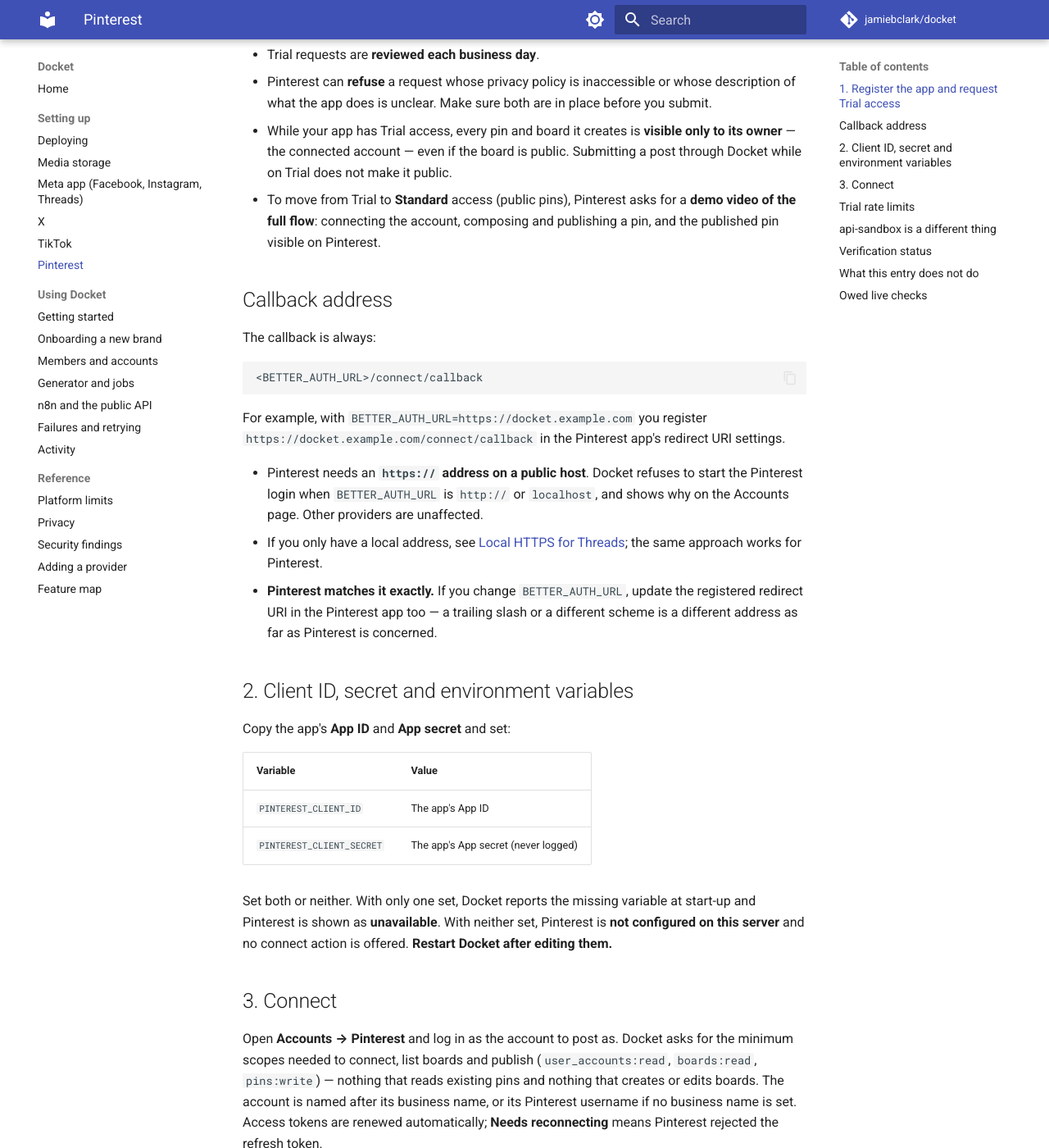
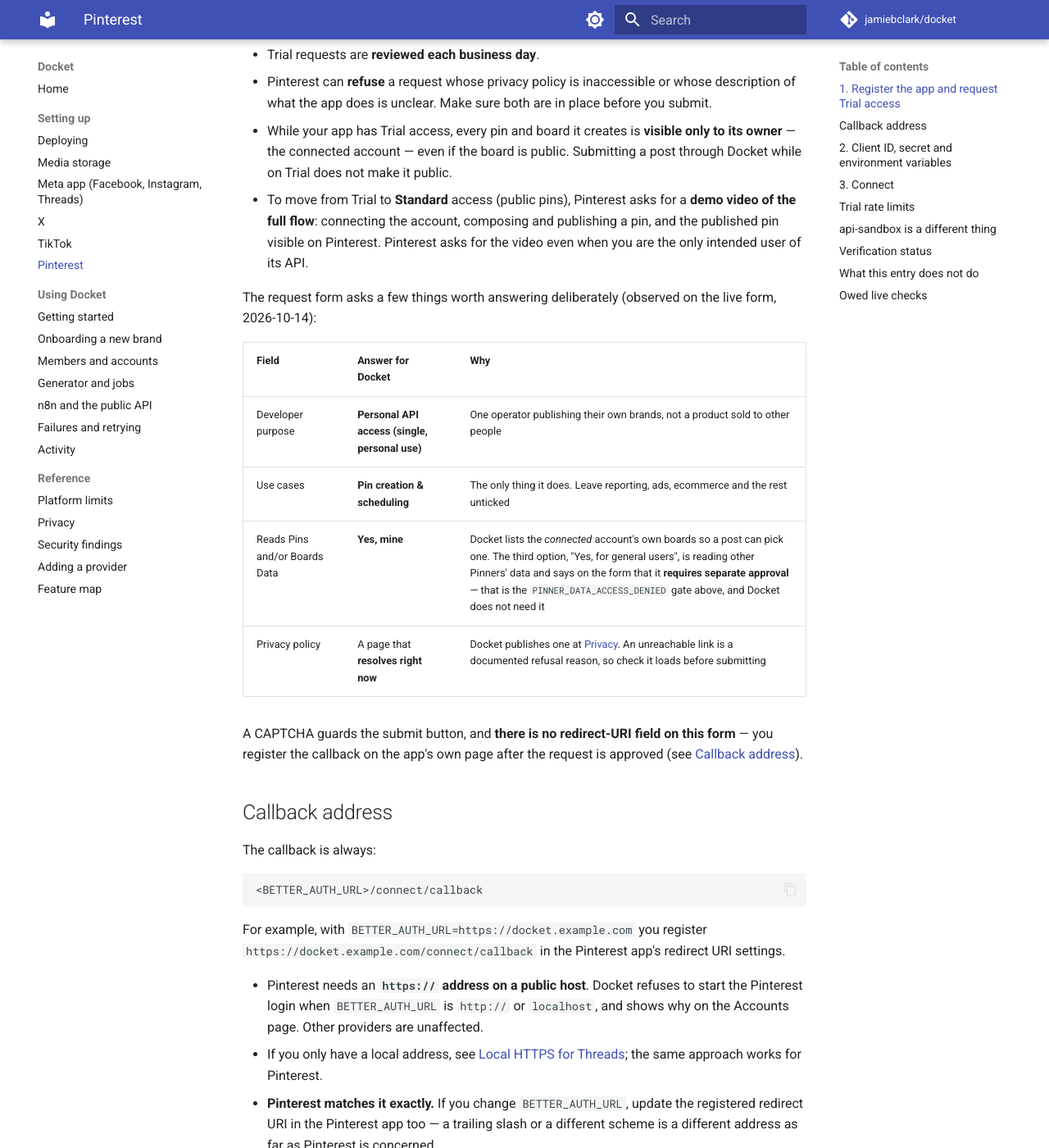
Before and after one commit to jamiebclark/docket, an MkDocs documentation site: the page built from docs/pinterest-setup.md, in a window 1280 px wide and 1400 px high, scrolled down 1039 px. Shown: the whole window at 82% size. Built offline with MkDocs 1.6.1 and Material for MkDocs 9.7.7, drawn with Linux system fonts in a browser that asks for light colours; comment, search, counter and statistics services are not loaded.

Commit message:
docs(pinterest): answer the registration form from what the form actually asks
Registering the app for real surfaced two things the docs had wrong by
omission.

The form has no redirect-URI field. The callback is registered on the
app's own page after the request is approved, so a guide that implies it
is part of registration sends a deployer looking for a field that is not
there. Said plainly, with a pointer to the callback section.

Better, the form asks "Reads Pins and/or Boards Data" and offers "No",
"Yes, mine -- the authenticated Pinner's own Pins and Boards", and "Yes,
for general users ... This requires separate approval." That is a much
cleaner statement of the PINNER_DATA_ACCESS_DENIED rule than the
changelog entry it comes from: Docket is "Yes, mine", which needs no
approval, and the 403 is what the third answer costs you if you claim it
without one. Both the research file and the guide now say so.

The guide also gains a short table of the answers for Docket --
developer purpose, use cases, the reads question, and the reminder to
check the privacy link resolves before submitting, since an unreachable
one is a documented refusal reason. Plus the detail that Pinterest wants
the Standard-access demo video even when you are its only intended user.

Co-Authored-By: Claude Opus 5 <noreply@anthropic.com>

```diff
--- a/docs/pinterest-setup.md
+++ b/docs/pinterest-setup.md
@@ -40,7 +40,20 @@ Every new app starts with **Trial access**:
 - While your app has Trial access, every pin and board it creates is **visible only to its owner** — the connected
   account — even if the board is public. Submitting a post through Docket while on Trial does not make it public.
 - To move from Trial to **Standard** access (public pins), Pinterest asks for a **demo video of the full flow**:
-  connecting the account, composing and publishing a pin, and the published pin visible on Pinterest.
+  connecting the account, composing and publishing a pin, and the published pin visible on Pinterest. Pinterest
+  asks for the video even when you are the only intended user of its API.
+
+The request form asks a few things worth answering deliberately (observed on the live form, 2026-10-14):
+
+| Field | Answer for Docket | Why |
+|---|---|---|
+| Developer purpose | **Personal API access (single, personal use)** | One operator publishing their own brands, not a product sold to other people |
+| Use cases | **Pin creation & scheduling** | The only thing it does. Leave reporting, ads, ecommerce and the rest unticked |
+| Reads Pins and/or Boards Data | **Yes, mine** | Docket lists the *connected* account's own boards so a post can pick one. The third option, "Yes, for general users", is reading other Pinners' data and says on the form that it **requires separate approval** — that is the `PINNER_DATA_ACCESS_DENIED` gate above, and Docket does not need it |
+| Privacy policy | A page that **resolves right now** | Docket publishes one at [Privacy](privacy.md). An unreachable link is a documented refusal reason, so check it loads before submitting |
+
+A CAPTCHA guards the submit button, and **there is no redirect-URI field on this form** — you register the
+callback on the app's own page after the request is approved (see [Callback address](#callback-address)).
 
 ## Callback address
 
```
Also changed, not shown: docs/research/pinterest.md (+7 -0 lines).
